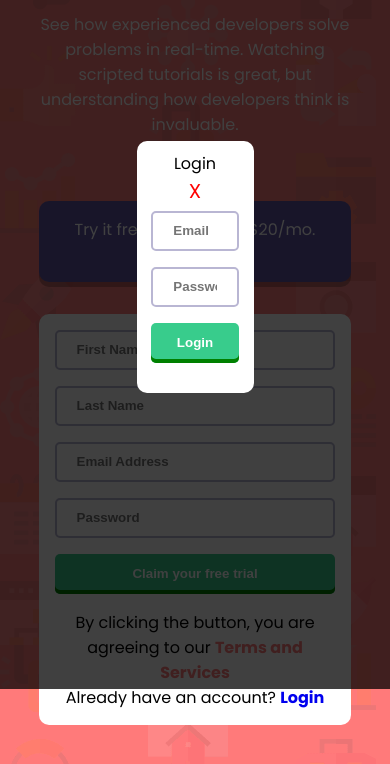
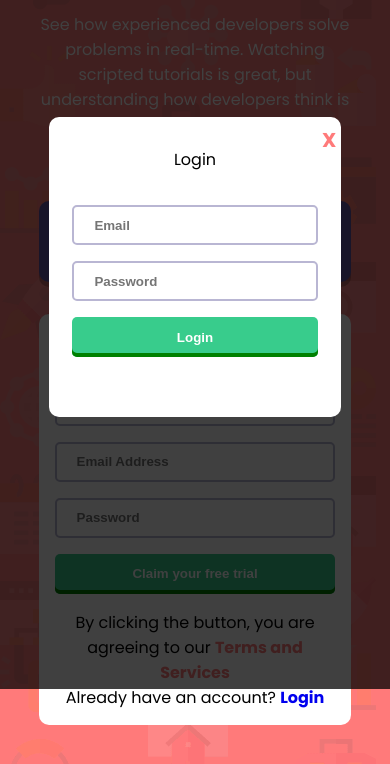
Before and after one commit to Edixon06/Sign-up-form, a plain HTML site: page index.html in a window 390 px wide. Both pictures are taken after a click on the link "Login". Shown: the part 155-919 px from the top of the page. Drawn offline with Linux system fonts and the light colour scheme.

Commit message:
estilos del modal para moviles

```diff
--- a/style.css
+++ b/style.css
@@ -97,21 +97,6 @@ a {
     color: var(--white);
 }
 
-/* Estilos para móviles */
-@media (max-width: 425px){
-    .container {
-        flex-direction: column;
-        text-align: center;
-        padding: 10% 0;
-    }
-    .container > div {
-        width: 100%;
-    }
-    .container .right-column {
-        margin-top: 4rem;
-    }
-}
-
 /* Estilos modal login */
 .modal {
     background-color:rgba(0, 0, 0, 0.75);
@@ -130,10 +115,41 @@ a {
     background-color: var(--white);
     border-radius: 10px;
     padding: 10px;
+    position: relative;
     width: 30vw;
 }
 #close-button {
-    color: red;
+    color: var(--red);
+    font-weight: bold;
     cursor: pointer;
     font-size: 20px;
+    position: absolute;
+    top: 8px;
+    right: 5px;
 }
+#close-button:hover {
+    color: var(--dark-blue);
+    transform: scale(1.2, 1.2);
+}
+
+/* Estilos para móviles */
+@media (max-width: 425px){
+    .container {
+        flex-direction: column;
+        text-align: center;
+        padding: 10% 0;
+    }
+    .container > div {
+        width: 100%;
+    }
+    .container .right-column {
+        margin-top: 4rem;
+    }
+    .modal-container {
+        display: flex;
+        flex-direction: column;
+        justify-content: space-evenly;
+        min-height: 300px;
+        width: 75vw;
+    }
+}
```
